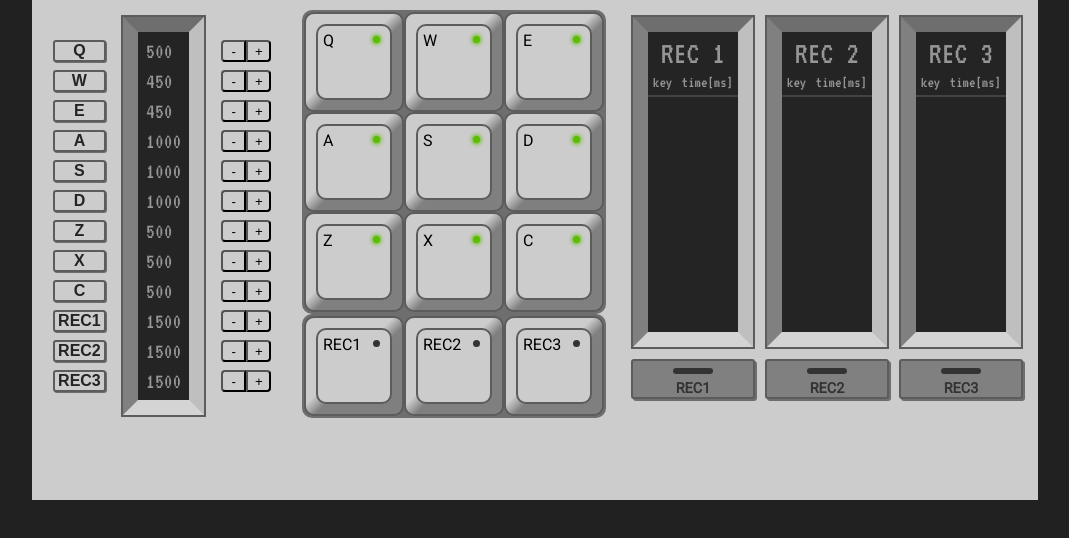
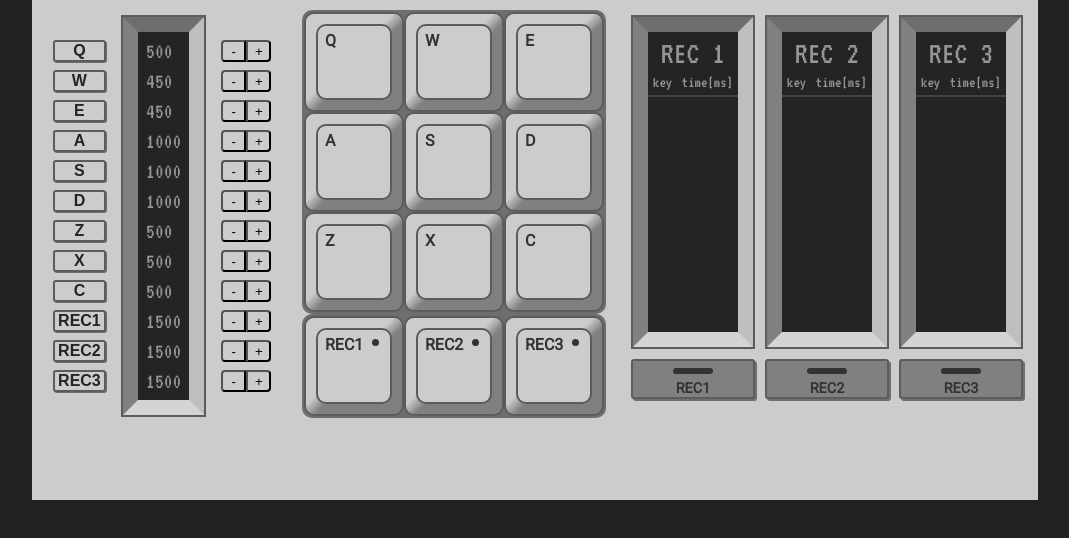
Before and after one commit to christianambukita/drum-pad-simulator, a React (Create React App) app: page / in a window 1280 px wide. Shown: the top 538 px of the page, without its empty margins (105-1174 px from the left). Built offline with nearby package versions, Linux system fonts and the light colour scheme.

Commit message:
Change DrumPads diodes

```diff
--- a/src/components/DrumPads.js
+++ b/src/components/DrumPads.js
@@ -137,7 +137,6 @@ function DrumPads({setDisplay, onGoingMode, intervals, controlMode}) {
                     onClick={() => handleKeypress(key)}
                 >
                     {key.toUpperCase()}
-                    <div className="pad-diode"></div>
                 </div>
             </div>
         </div>
--- a/src/components/LoopIntervals.js
+++ b/src/components/LoopIntervals.js
@@ -1,12 +1,10 @@
 import {audioKeys} from '../pad_data'
-import {useEffect} from 'react'
 import {connect} from 'react-redux'
 import modeActionCreator from '../actions/controlActionCreator'
 import {REC_MODE, ONGOING_MODE, INTER_INCREMENT, INTER_DECREMENT} from '../actions/actionTypes'
 import "../css/DrumPads.css"
 import "../css/LoopIntervals.css"
 import "../css/v-display.css"
-import  interActionCreator from '../actions/interActionCreator'
 
 const mapStateToProps = (state) => ({
     onGoingPads: state.onGoing,
@@ -31,42 +29,12 @@ const mapDispatchToProps = (dispatch) => {
     }
   }
 
-function objectToControlButtons(object, callback, initClassName){
-
-    return (Object.keys(object).map(key =>    <div
-        id={object[key].name.toUpperCase()+'-C'}
-        className={initClassName}
-        key={object[key].name}
-        onClick={() => callback(key)}
-    >
-        {object[key].name}
-    </div>)
-    )
-}
 
 
 
-function LoopIntervals({toggleOngoingMode, incrementInterval, decrementInterval, recMode, onGoingPads, intervals, }){
+function LoopIntervals({toggleOngoingMode, incrementInterval, decrementInterval, onGoingPads, intervals, }){
 
-    let audioPads = {...audioKeys};
-    Object.keys(audioKeys).forEach(key => audioPads[key] = {name: key});
 
-    const onGoingControls = Object.keys(onGoingPads).map((key, i) =>
-    <li
-        id={key+'-IC'}
-        key={key+'inter-input'}
-        className="inter-container"
-    >
-        <div className="space-between">
-            <div className='inter-button'>{key.toUpperCase()}</div>
-            <div className="inter-display flex-container">{intervals[key]}</div>
-            <div className="inter-control-container">
-                <button onClick={() => decrementInterval(key)}>{'<'}</button>
-                <button onClick={() => incrementInterval(key)}>{'>'}</button>
-            </div>
-        </div>
-
-    </li>)
 
     return(
         <div className="loop-container">
--- a/src/css/DrumPads.css
+++ b/src/css/DrumPads.css
@@ -9,12 +9,14 @@
   border-radius: 10px;
   overflow: hidden;
   background-color: var(--retro-main);
-  transition-duration: 0.15s;
-  color:black;
+  transition-duration: scale 0.15s;
+  transition: color .15s ease-in-out;
+  color: var(--diode-disabled);
+  font-weight: 600;
   border: 2px solid var(--retro-border);
   justify-content: space-between;
   align-items: flex-start;
-  padding: 5px;
+  padding: 5px 7px;
 }
 
 .pad-border{
@@ -42,16 +44,22 @@
 
 .pad-diode{
   background: var(--diode-inactive);
-  box-shadow: 0 0 4px 1px var(--diode-inactive);
+  box-shadow: 0 0 6px 1px var(--diode-inactive-shadow);
   width: 7px;
   height: 7px;
   border-radius: 50%;
-  margin: 5px;
+  margin: 4px;
+}
+
+.pad-playing .drum-pad{
+  color: var(--diode-active);
+  text-shadow: 0 0 4px var(--diode-active-shadow);
+  transition: color 0s;
 }
 
 .pad-playing .pad-diode{
   background: var(--diode-active);
-  box-shadow: 0 0 4px 1px var(--diode-active);
+  box-shadow: 0 0 4px 1px var(--diode-active-shadow);
 }
 
 .pad-disabled .pad-diode{
--- a/src/index.css
+++ b/src/index.css
@@ -9,7 +9,8 @@
   --diode-active: hsl(39, 100%, 75%);
   --diode-active-shadow: hsl(30, 100%, 50%);
   --list-item-active: hsl(39, 75%, 50%);
-  --diode-inactive: hsl(91, 100%, 37%);
+  --diode-inactive: hsl(91, 100%, 77%);
+  --diode-inactive-shadow: hsl(91, 100%, 40%);
   --btn-color-1: hsl(0, 0%, 50%);
   --diode-disabled: hsl(0, 0%, 20%);
 }
```
